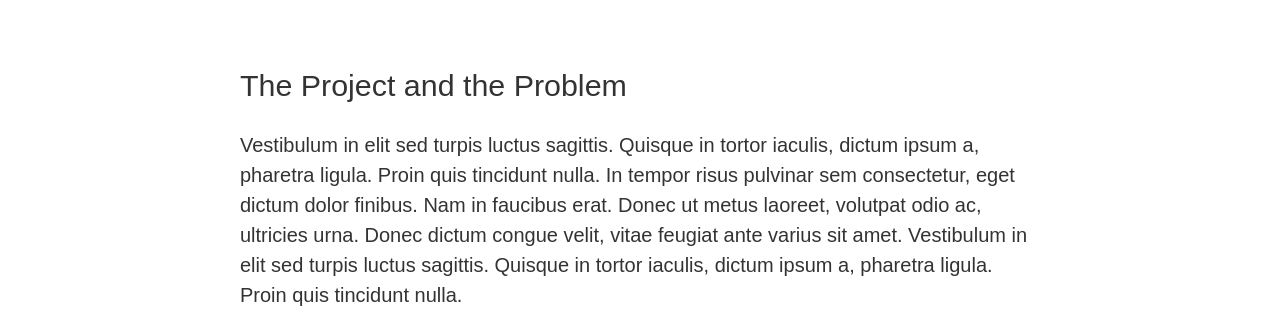
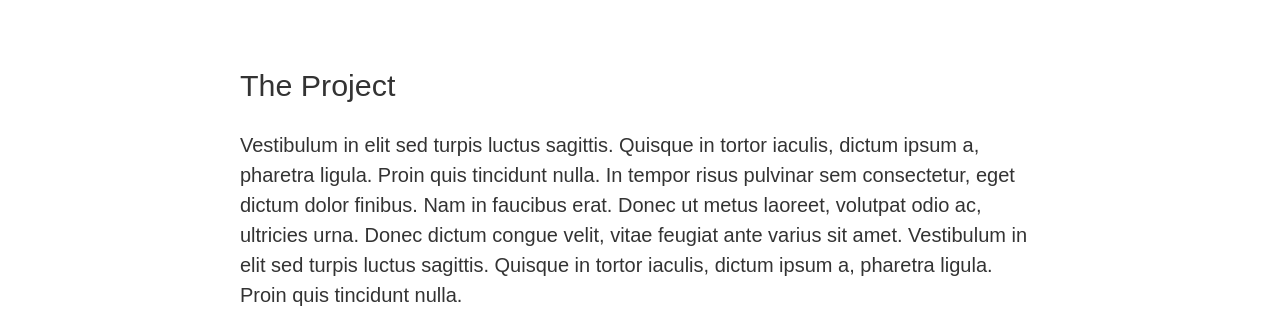
Before and after one commit to eleventhirty/portfolio, a plain HTML site: page case-study.html in a window 1280 px wide. Shown: the part 622-935 px from the top of the page. Drawn offline with Linux system fonts and the light colour scheme.

Commit message:
Update case-study.html

```diff
--- a/case-study.html
+++ b/case-study.html
@@ -30,7 +30,7 @@
     <!--THE IMAGE BELOW CAN BE REPLACED WITH A NUMBER OF SMALLER IMAGES IF REQUIRED.-->
     <img src="https://picsum.photos/2000/800" alt="portfolio image"/>
       <section>
-        <h3>The Project and the Problem</h3>
+        <h3>The Project</h3>
           <p>Vestibulum in elit sed turpis luctus sagittis. Quisque in tortor iaculis, dictum ipsum a, pharetra ligula. Proin quis tincidunt nulla. In tempor risus pulvinar sem consectetur, eget dictum dolor finibus. Nam in faucibus erat. Donec ut metus laoreet, volutpat odio ac, ultricies urna. Donec dictum congue velit, vitae feugiat ante varius sit amet. Vestibulum in elit sed turpis luctus sagittis. Quisque in tortor iaculis, dictum ipsum a, pharetra ligula. Proin quis tincidunt nulla.</p>
       </section>
 
```
